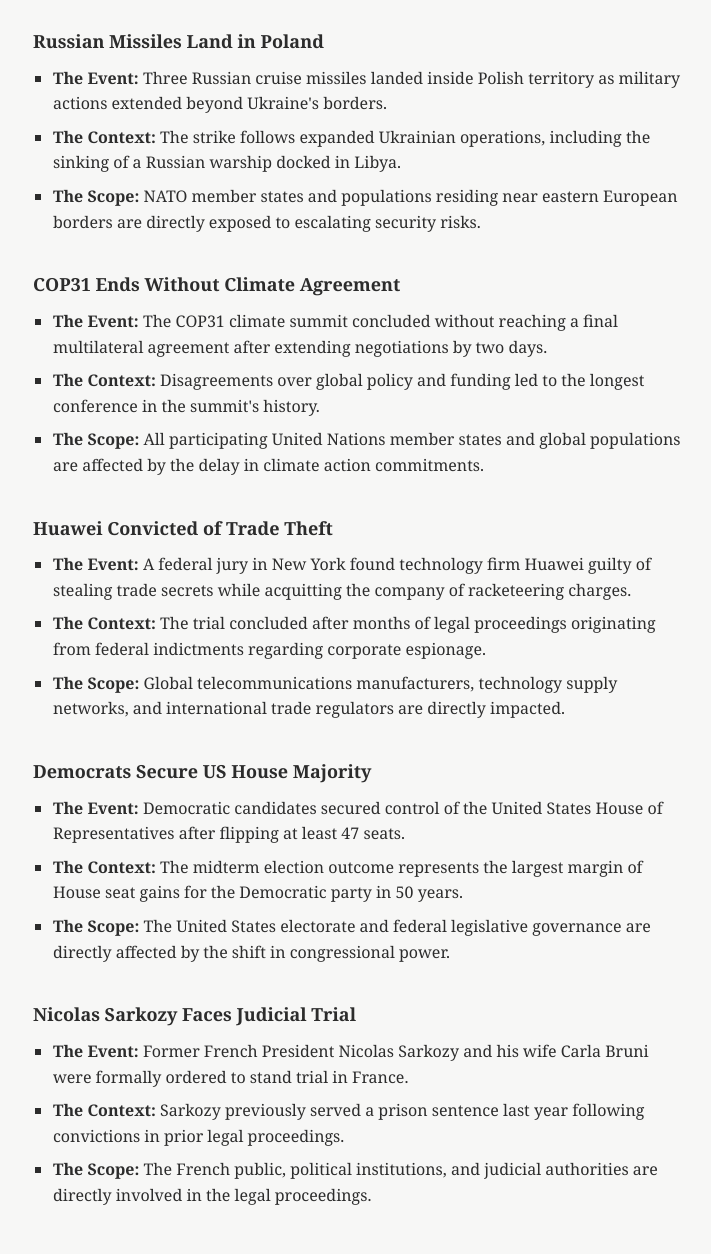
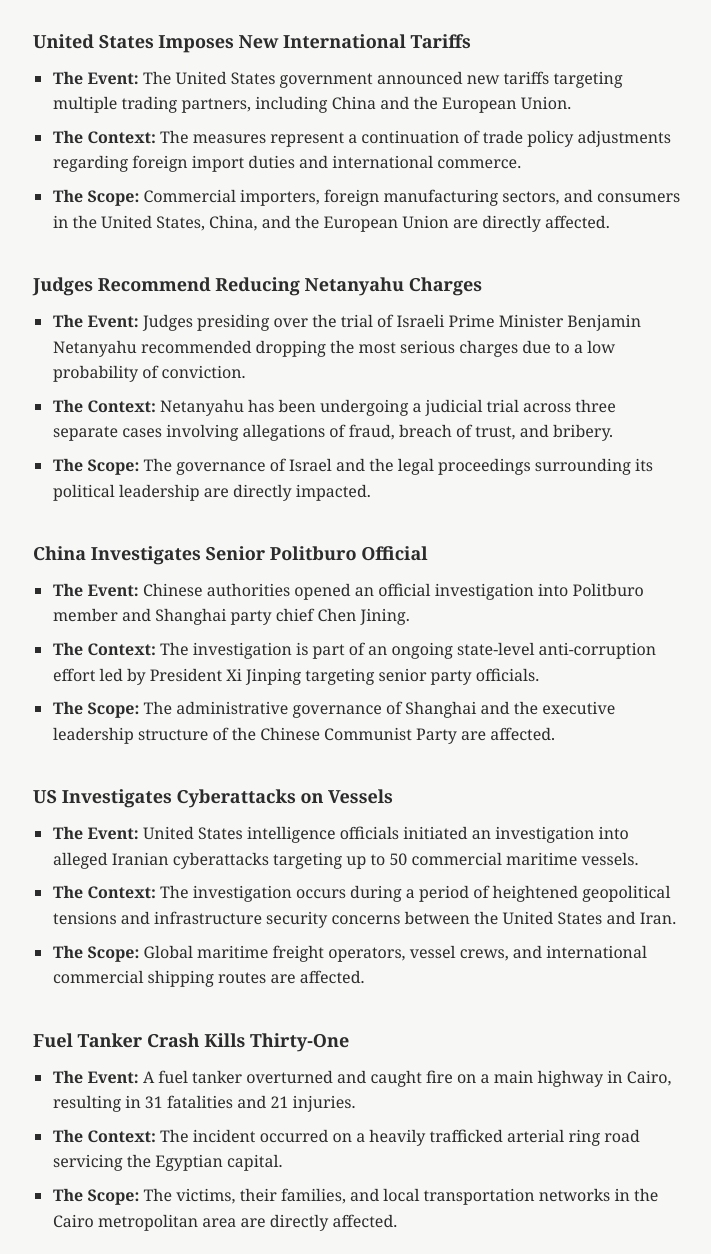
Before and after one commit to bobmahalo/escape-hatch, a plain HTML site: page index.html in a window 1280 px wide. Shown: the part 96-1350 px from the top of the page, without its empty margins (282-993 px from the left). Drawn offline with Linux system fonts and the light colour scheme.

Commit message:
Automated Daily Escape Hatch update

```diff
--- a/index.html
+++ b/index.html
@@ -70,53 +70,53 @@
     <div class="container">
         <header>
             <h1>The Escape Hatch</h1>
-            <div class="date">November 25, 2026</div>
+            <div class="date">November 26, 2026</div>
         </header>
 
         <div id="content">
 
         <div class="story">
-            <div class="headline">Russian Missiles Land in Poland</div>
+            <div class="headline">United States Imposes New International Tariffs</div>
             <ul>
-                <li><strong>The Event:</strong> Three Russian cruise missiles landed inside Polish territory as military actions extended beyond Ukraine's borders.</li>
-                <li><strong>The Context:</strong> The strike follows expanded Ukrainian operations, including the sinking of a Russian warship docked in Libya.</li>
-                <li><strong>The Scope:</strong> NATO member states and populations residing near eastern European borders are directly exposed to escalating security risks.</li>
+                <li><strong>The Event:</strong> The United States government announced new tariffs targeting multiple trading partners, including China and the European Union.</li>
+                <li><strong>The Context:</strong> The measures represent a continuation of trade policy adjustments regarding foreign import duties and international commerce.</li>
+                <li><strong>The Scope:</strong> Commercial importers, foreign manufacturing sectors, and consumers in the United States, China, and the European Union are directly affected.</li>
             </ul>
         </div>
 
         <div class="story">
-            <div class="headline">COP31 Ends Without Climate Agreement</div>
+            <div class="headline">Judges Recommend Reducing Netanyahu Charges</div>
             <ul>
-                <li><strong>The Event:</strong> The COP31 climate summit concluded without reaching a final multilateral agreement after extending negotiations by two days.</li>
-                <li><strong>The Context:</strong> Disagreements over global policy and funding led to the longest conference in the summit's history.</li>
-                <li><strong>The Scope:</strong> All participating United Nations member states and global populations are affected by the delay in climate action commitments.</li>
+                <li><strong>The Event:</strong> Judges presiding over the trial of Israeli Prime Minister Benjamin Netanyahu recommended dropping the most serious charges due to a low probability of conviction.</li>
+                <li><strong>The Context:</strong> Netanyahu has been undergoing a judicial trial across three separate cases involving allegations of fraud, breach of trust, and bribery.</li>
+                <li><strong>The Scope:</strong> The governance of Israel and the legal proceedings surrounding its political leadership are directly impacted.</li>
             </ul>
         </div>
 
         <div class="story">
-            <div class="headline">Huawei Convicted of Trade Theft</div>
+            <div class="headline">China Investigates Senior Politburo Official</div>
             <ul>
-                <li><strong>The Event:</strong> A federal jury in New York found technology firm Huawei guilty of stealing trade secrets while acquitting the company of racketeering charges.</li>
-                <li><strong>The Context:</strong> The trial concluded after months of legal proceedings originating from federal indictments regarding corporate espionage.</li>
-                <li><strong>The Scope:</strong> Global telecommunications manufacturers, technology supply networks, and international trade regulators are directly impacted.</li>
+                <li><strong>The Event:</strong> Chinese authorities opened an official investigation into Politburo member and Shanghai party chief Chen Jining.</li>
+                <li><strong>The Context:</strong> The investigation is part of an ongoing state-level anti-corruption effort led by President Xi Jinping targeting senior party officials.</li>
+                <li><strong>The Scope:</strong> The administrative governance of Shanghai and the executive leadership structure of the Chinese Communist Party are affected.</li>
             </ul>
         </div>
 
         <div class="story">
-            <div class="headline">Democrats Secure US House Majority</div>
+            <div class="headline">US Investigates Cyberattacks on Vessels</div>
             <ul>
-                <li><strong>The Event:</strong> Democratic candidates secured control of the United States House of Representatives after flipping at least 47 seats.</li>
-                <li><strong>The Context:</strong> The midterm election outcome represents the largest margin of House seat gains for the Democratic party in 50 years.</li>
-                <li><strong>The Scope:</strong> The United States electorate and federal legislative governance are directly affected by the shift in congressional power.</li>
+                <li><strong>The Event:</strong> United States intelligence officials initiated an investigation into alleged Iranian cyberattacks targeting up to 50 commercial maritime vessels.</li>
+                <li><strong>The Context:</strong> The investigation occurs during a period of heightened geopolitical tensions and infrastructure security concerns between the United States and Iran.</li>
+                <li><strong>The Scope:</strong> Global maritime freight operators, vessel crews, and international commercial shipping routes are affected.</li>
             </ul>
         </div>
 
         <div class="story">
-            <div class="headline">Nicolas Sarkozy Faces Judicial Trial</div>
+            <div class="headline">Fuel Tanker Crash Kills Thirty-One</div>
             <ul>
-                <li><strong>The Event:</strong> Former French President Nicolas Sarkozy and his wife Carla Bruni were formally ordered to stand trial in France.</li>
-                <li><strong>The Context:</strong> Sarkozy previously served a prison sentence last year following convictions in prior legal proceedings.</li>
-                <li><strong>The Scope:</strong> The French public, political institutions, and judicial authorities are directly involved in the legal proceedings.</li>
+                <li><strong>The Event:</strong> A fuel tanker overturned and caught fire on a main highway in Cairo, resulting in 31 fatalities and 21 injuries.</li>
+                <li><strong>The Context:</strong> The incident occurred on a heavily trafficked arterial ring road servicing the Egyptian capital.</li>
+                <li><strong>The Scope:</strong> The victims, their families, and local transportation networks in the Cairo metropolitan area are directly affected.</li>
             </ul>
         </div>
 
```
Also changed, not shown: filtered_stories.json (+20 -20 lines), raw_payload.txt.
